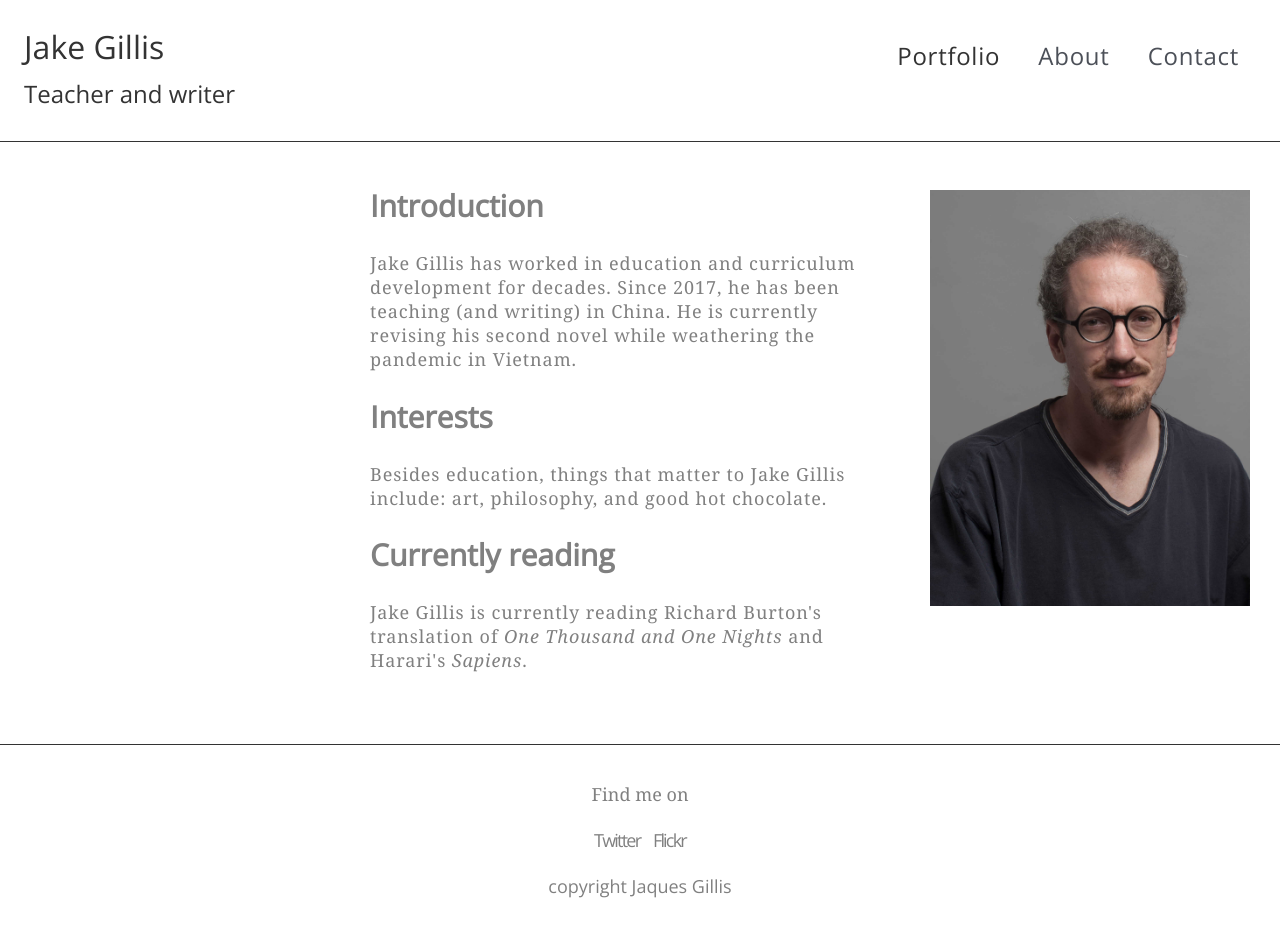
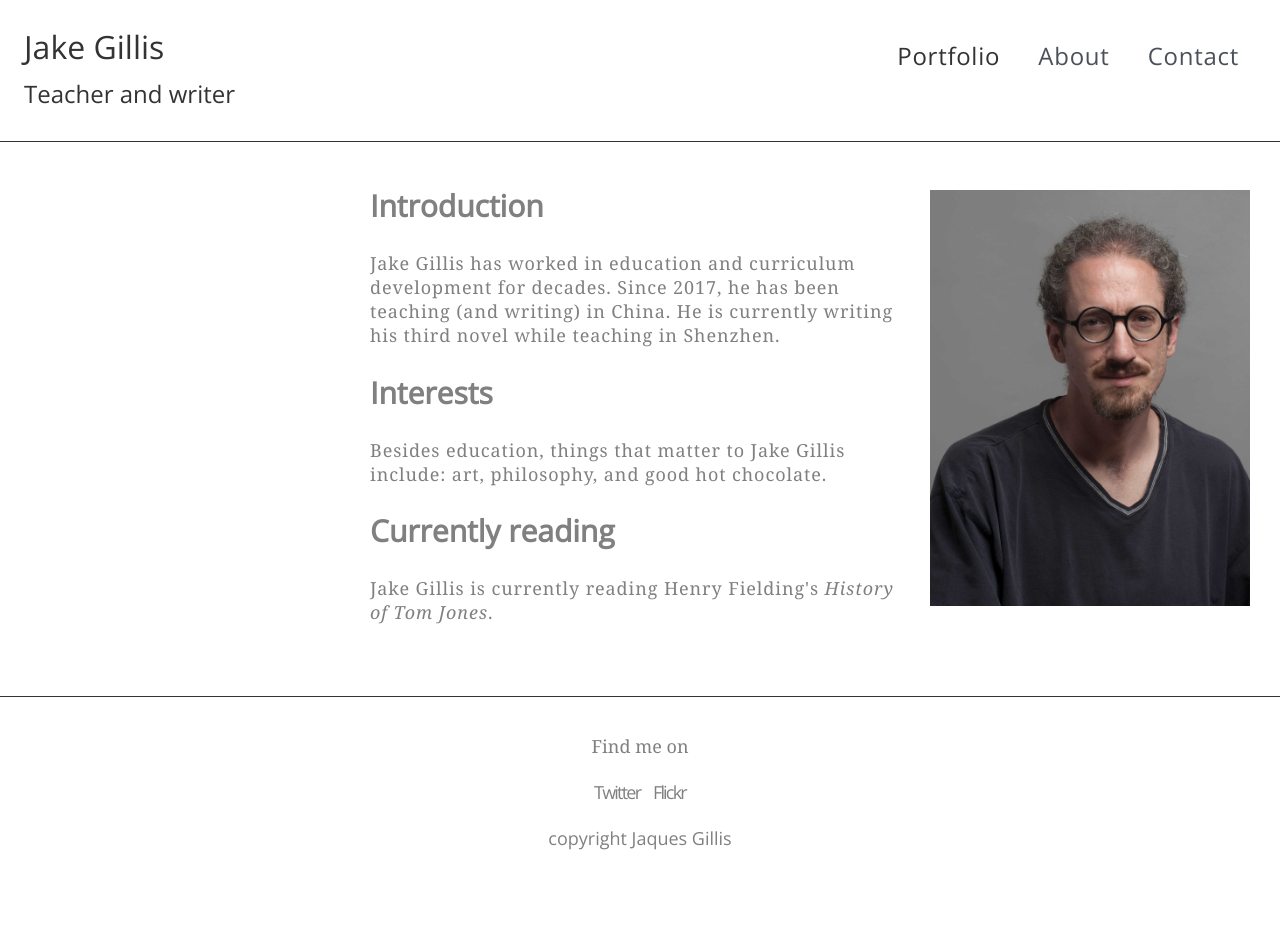
Before and after one commit to jaqueshere/jaqueshere.github.io-author, a plain HTML site: page about-me.html in a window 1280 px wide. Drawn offline with nearby package versions, Linux system fonts and the light colour scheme; a web font is replaced by a local one.

Commit message:
updated contact info and reading

```diff
--- a/about-me.html
+++ b/about-me.html
@@ -32,14 +32,14 @@
         </figure>
       <section class="introduction-section">
         <h1>Introduction</h1>
-        <p>Jake Gillis has worked in education and curriculum development for decades. Since 2017, he has been teaching (and writing) in China. He is currently revising his second novel while weathering the pandemic in Vietnam. </p>
+        <p>Jake Gillis has worked in education and curriculum development for decades. Since 2017, he has been teaching (and writing) in China. He is currently writing his third novel while teaching in Shenzhen. </p>
       </section>
       <section class="interests-section">
         <h1>Interests</h1><p>Besides education, things that matter to Jake Gillis include: art, philosophy, and good hot chocolate.</p>
       </section>
       <section class="introduction-section">
         <h1>Currently reading</h1>
-        <p>Jake Gillis is currently reading Richard Burton's translation of <em>One Thousand and One Nights</em> and Harari's <em>Sapiens</em>.  </p>
+        <p>Jake Gillis is currently reading Henry Fielding's <em>History of Tom Jones</em>.  </p>
       </section>
 
     </div>
```
Also changed, not shown: contact.html (+2 -2 lines).
